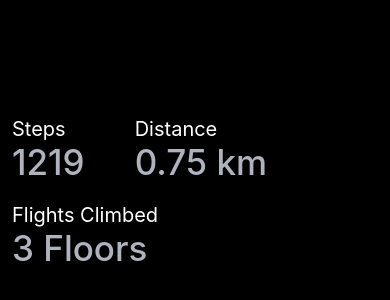
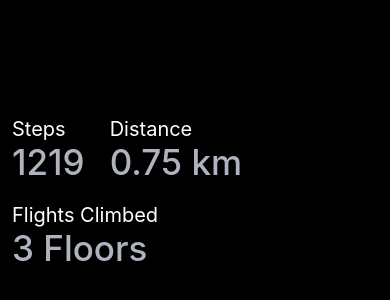
Before and after one commit to jacobpscott16/stepcounter, a React Native app: screen / in a window 390 px wide. Shown: the part 238-538 px from the top of the page. Built offline with nearby package versions, Linux system fonts and the light colour scheme.

Commit message:
Random Changes

```diff
--- a/App.tsx
+++ b/App.tsx
@@ -21,7 +21,7 @@ export default function App() {
       <Text>Hello!  I am Jake!</Text>
 
 
-      <View style={{flexDirection: 'row'}}>
+      <View style={{flexDirection: 'row', gap: 25}}>
 
         <Value label="Steps" value="1219" />
         <Value label="Distance" value="0.75 km" />
@@ -41,7 +41,6 @@ const styles = StyleSheet.create({
     padding: 12,
   },
   valueContainer: {
-    marginRight: 50,
     marginVertical: 10,
   },
   label: {
```
